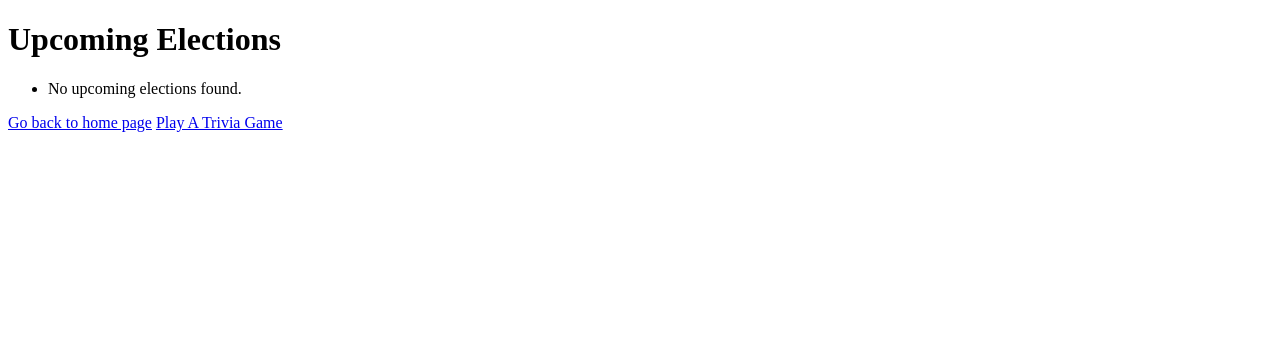
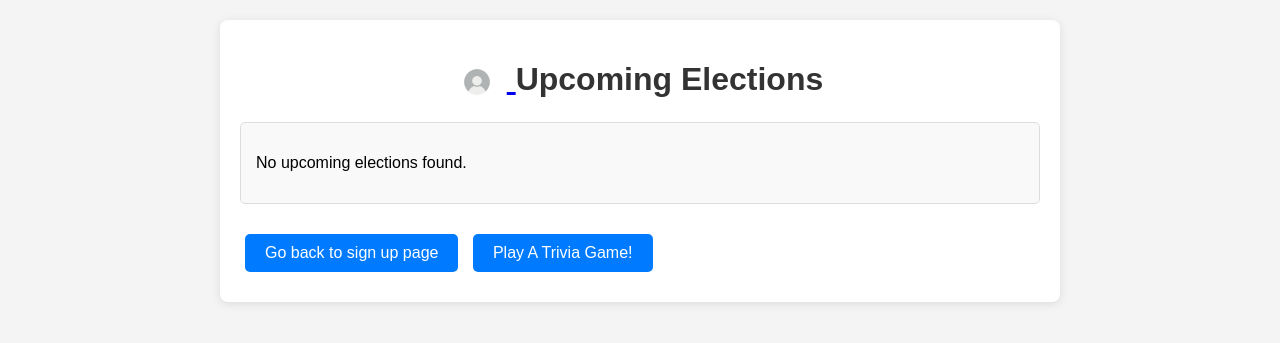
Before and after one commit to dorothycrow/steelhacks2024, a Flask app: page /elections in a window 1280 px wide. Shown: the top 343 px of the page. Run offline with Flask 3, Linux system fonts and the light colour scheme; data that the repository does not hold is empty.

Commit message:
profile and styling

```diff
--- a/app.py
+++ b/app.py
@@ -6,17 +6,13 @@ import os
 
 from models import db, User
 
-
-
 app = Flask(__name__)
 app.config['SQLALCHEMY_DATABASE_URI'] = "sqlite:///" + os.path.join(app.root_path, "voter.db")
 db = SQLAlchemy(app)
-#app.config.from_object('config.Config')
 
 with open("config.yml", 'r') as stream:
     config = yaml.safe_load(stream)
 
-#initilizes data base
 @app.cli.command("initdb")
 def initdb_command():
     db.create_all()
@@ -33,8 +29,6 @@ def signup():
 @app.route('/submit_signup', methods=['POST'])
 def submit_signup():
     username = request.form['username']
-    state = request.form['state']
-    county = request.form['county']
     location = request.form['location']
     # Process the sign-up (e.g., save to a database)
 
@@ -56,12 +50,14 @@ def get_upcoming_elections(location):
         return response.json()  # Assuming the response is in JSON format
     except requests.RequestException as e:
         print(f"Error fetching elections: {e}")
-        return []  # Return an empty list if there's an error
+        # Return a mock list of elections
+        return [
+            {'id': 1, 'name': 'Mock Election 1', 'date': '2024-11-01'},
+            {'id': 2, 'name': 'Mock Election 2', 'date': '2024-12-15'},
+        ]  # Example mock elections
 
 @app.route('/election/<int:election_id>')
 def election_detail(election_id):
-    # Fetch election details based on election_id (you may need to adjust this)
-    # For demonstration, let's use a mock detail
     election = {'id': election_id, 'name': f'Election {election_id}', 'date': '2024-11-01', 'details': 'Details about the election.'}
     return render_template('election_detail.html', election=election)
 
@@ -69,5 +65,11 @@ def election_detail(election_id):
 def game():
     return render_template('game.html')
 
+@app.route('/profile')
+def user_profile():
+    # Fetch user information, here we are just using a mock user
+    user = {'username': 'john_doe', 'location': 'New York'}
+    return render_template('profile.html', user=user)
+
 if __name__ == '__main__':
     app.run('0.0.0.0', port=5005, debug=True)
--- a/templates/elections.html
+++ b/templates/elections.html
@@ -4,13 +4,89 @@
     <meta charset="UTF-8">
     <meta name="viewport" content="width=device-width, initial-scale=1.0">
     <title>Upcoming Elections</title>
+    <style>
+        body {
+            font-family: Arial, sans-serif;
+            background-color: #f4f4f4;
+            margin: 0;
+            padding: 20px;
+        }
+        h1 {
+            text-align: center;
+            color: #333;
+            margin-bottom: 20px;
+        }
+        .profile-icon {
+            width: 40px; /* Adjust size as needed */
+            height: 40px; /* Adjust size as needed */
+            vertical-align: middle; /* Align with text */
+            margin-right: 10px;
+        }
+        .container {
+            max-width: 800px;
+            margin: 0 auto;
+            padding: 20px;
+            background-color: white;
+            box-shadow: 0 2px 10px rgba(0, 0, 0, 0.1);
+            border-radius: 8px;
+        }
+        .election-list {
+            padding: 15px;
+            background-color: #f9f9f9;
+            border: 1px solid #ddd;
+            border-radius: 5px;
+            margin-bottom: 20px;
+        }
+        ul {
+            list-style-type: none;
+            padding: 0;
+        }
+        li {
+            margin: 10px 0;
+        }
+        a.election-link {
+            display: block;
+            padding: 10px;
+            margin: 5px 0;
+            color: #007BFF;
+            background-color: #e9ecef;
+            text-decoration: none;
+            border-radius: 5px;
+            transition: background-color 0.3s;
+        }
+        a.election-link:hover {
+            background-color: #d3d3d3;
+        }
+        a.button {
+            display: inline-block;
+            padding: 10px 20px;
+            margin: 10px 5px;
+            color: white;
+            background-color: #007BFF;
+            text-decoration: none;
+            border-radius: 5px;
+            transition: background-color 0.3s;
+            text-align: center;
+        }
+        a.button:hover {
+            background-color: #0056b3;
+        }
+    </style>
 </head>
 <body>
-    <h1>Upcoming Elections</h1>
+    <div class="container">
+        <h1>
+            <a href="{{ url_for('user_profile') }}">
+                <img src="static/icons/user-profile-icon.jpg" alt="Profile Icon" class="profile-icon">
+            </a>
+            Upcoming Elections
+        </h1>
+
+        <div class="election-list">
             <ul>
                 {% for election in elections %}
                     <li>
-                <a href="{{ url_for('election_detail', election_id=election.id) }}">
+                        <a href="{{ url_for('election_detail', election_id=election.id) }}" class="election-link">
                             {{ election.name }} - Date: {{ election.date }}
                         </a>
                     </li>
@@ -18,8 +94,10 @@
                     <li>No upcoming elections found.</li>
                 {% endfor %}
             </ul>
+        </div>
 
-    <a href="{{ url_for('index') }}" class="button">Go back to home page</a>
-    <a href="{{ url_for('matching_game') }}" class="button">Play A Trivia Game</a>
+        <a href="{{ url_for('index') }}" class="button">Go back to sign up page</a>
+        <a href="{{ url_for('game') }}" class="button">Play A Trivia Game!</a>
+    </div>
 </body>
 </html>
```
Also changed, not shown: templates/profile.html (added, +14 -0 lines), static/icons/user-profile-icon.jpg (added). Lines whose indentation alone changed are shown as unchanged.
